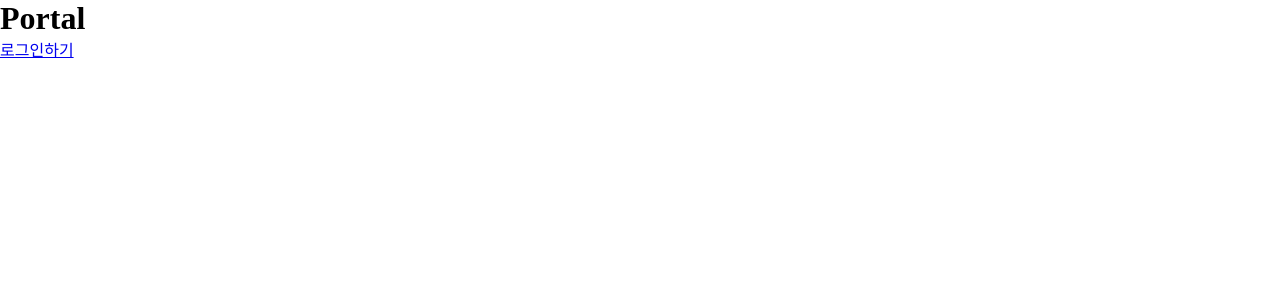
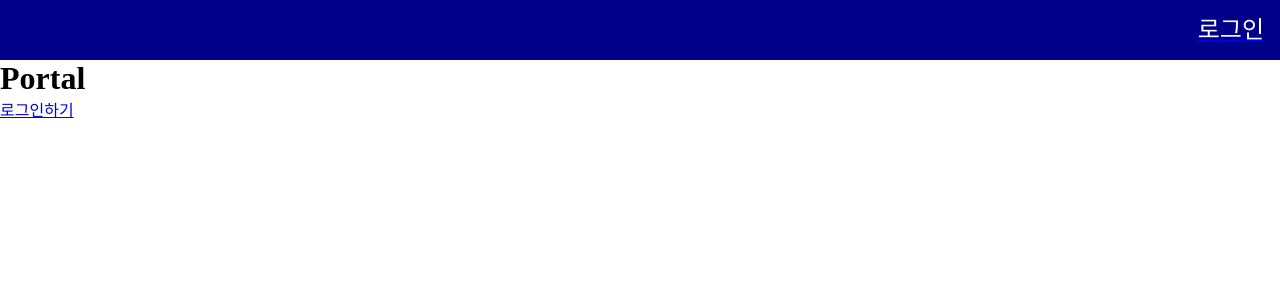
Before and after one commit to 5tarlight/reactKKuTu, a React (Create React App) app: page / in a window 1280 px wide. Shown: the top 300 px of the page. Built offline with nearby package versions, Linux system fonts and the light colour scheme.

Commit message:
Header set

```diff
--- a/src/App.js
+++ b/src/App.js
@@ -1,10 +1,12 @@
 import React from 'react';
 import { BrowserRouter, Route } from "react-router-dom";
 import { Portal, Login } from './page'
+import { Header } from './components'
 
 function App() {
   return (
     <BrowserRouter>
+      <Header />
       <Route exact path={"/"} component={Portal} />
       <Route exact path={"/login"} component={Login} />
     </BrowserRouter>
```
